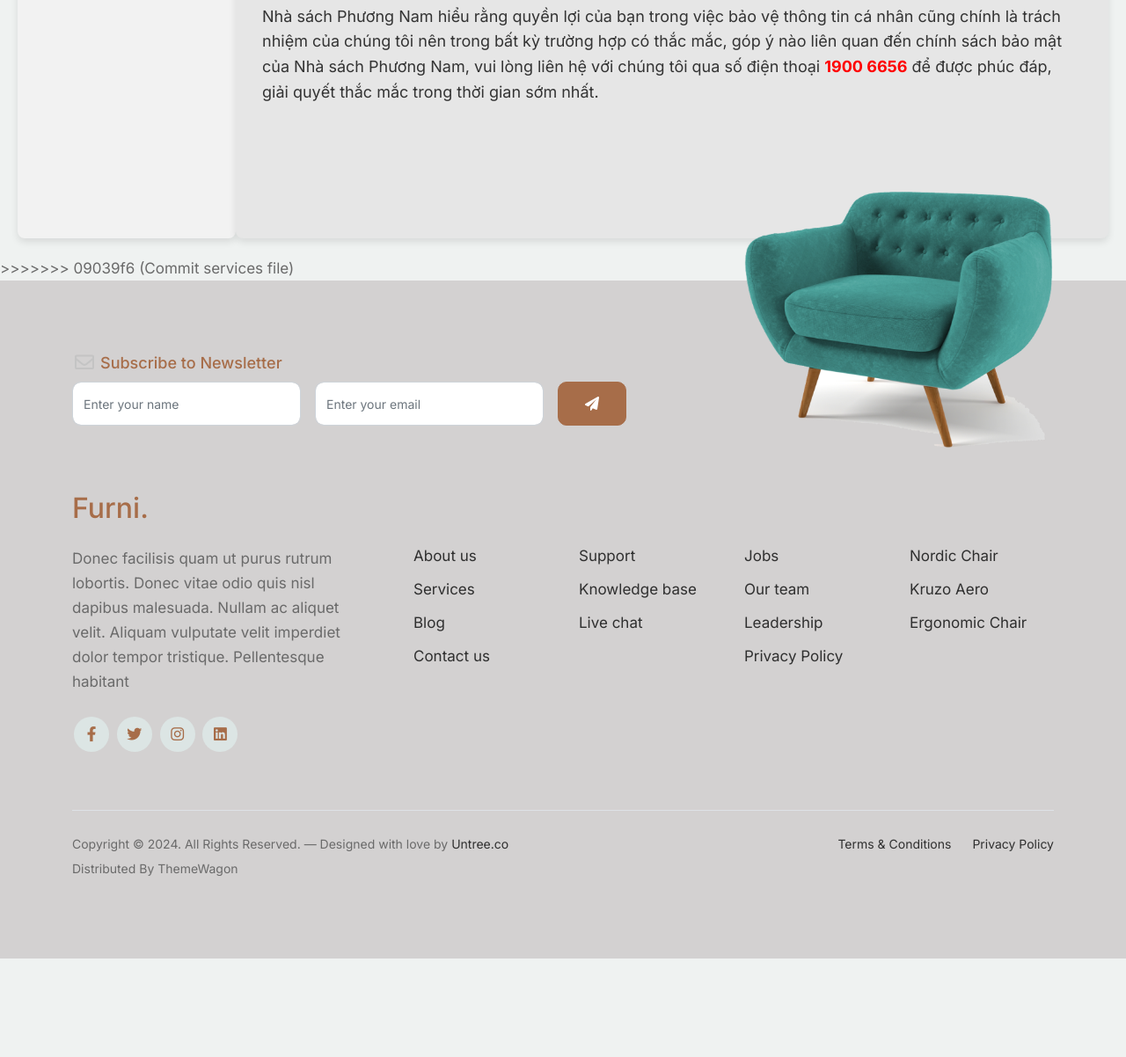
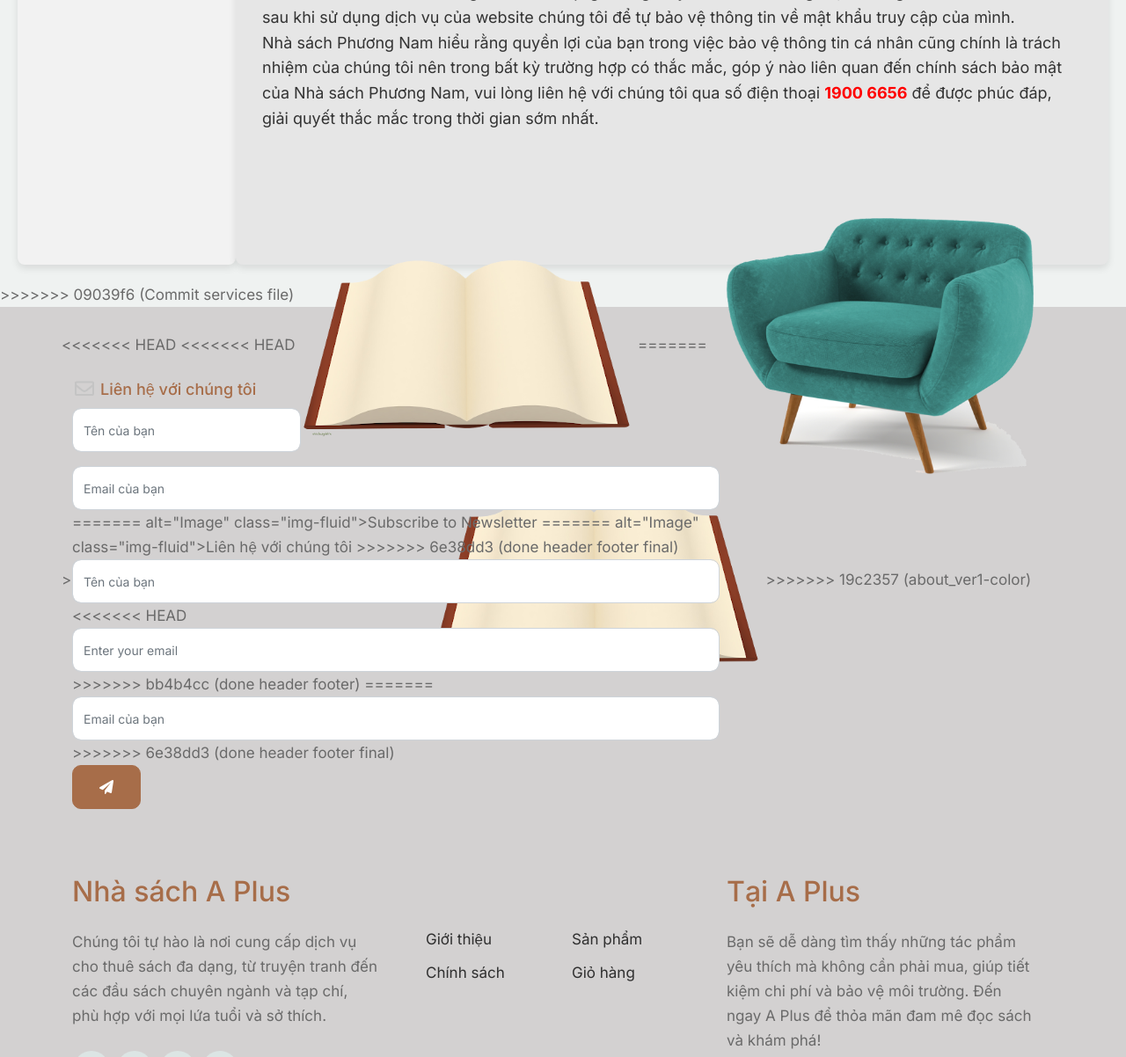
Before and after one commit to tranlephuongtran/PTUD, a PHP site: page /services.php in a window 1280 px wide. Shown: the part 4161-5363 px from the top of the page at 88% size. Before the commit the page ends 5251 px from the top, so only its background shows below. Run offline with PHP 8.4, Linux system fonts and the light colour scheme.

Commit message:
change footer for Huy4

```diff
--- a/furni-1.0.0/services.php
+++ b/furni-1.0.0/services.php
@@ -434,119 +434,9 @@
 
 >>>>>>> 09039f6 (Commit services file)
 
-
-
-<!-- Start Footer Section -->
-<footer class="footer-section">
-	<div class="container relative">
-
-		<div class="sofa-img">
-			<img src="images/sofa.png" alt="Image" class="img-fluid">
-		</div>
-
-		<div class="row">
-			<div class="col-lg-8">
-				<div class="subscription-form">
-					<h3 class="d-flex align-items-center"><span class="me-1"><img src="images/envelope-outline.svg"
-								alt="Image" class="img-fluid"></span><span>Subscribe to Newsletter</span></h3>
-
-					<form action="#" class="row g-3">
-						<div class="col-auto">
-							<input type="text" class="form-control" placeholder="Enter your name">
-						</div>
-						<div class="col-auto">
-							<input type="email" class="form-control" placeholder="Enter your email">
-						</div>
-						<div class="col-auto">
-							<button class="btn btn-primary">
-								<span class="fa fa-paper-plane"></span>
-							</button>
-						</div>
-					</form>
-
-				</div>
-			</div>
-		</div>
-
-		<div class="row g-5 mb-5">
-			<div class="col-lg-4">
-				<div class="mb-4 footer-logo-wrap"><a href="#" class="footer-logo">Furni<span>.</span></a></div>
-				<p class="mb-4">Donec facilisis quam ut purus rutrum lobortis. Donec vitae odio quis nisl dapibus
-					malesuada. Nullam ac aliquet velit. Aliquam vulputate velit imperdiet dolor tempor tristique.
-					Pellentesque habitant</p>
-
-				<ul class="list-unstyled custom-social">
-					<li><a href="#"><span class="fa fa-brands fa-facebook-f"></span></a></li>
-					<li><a href="#"><span class="fa fa-brands fa-twitter"></span></a></li>
-					<li><a href="#"><span class="fa fa-brands fa-instagram"></span></a></li>
-					<li><a href="#"><span class="fa fa-brands fa-linkedin"></span></a></li>
-				</ul>
-			</div>
-
-			<div class="col-lg-8">
-				<div class="row links-wrap">
-					<div class="col-6 col-sm-6 col-md-3">
-						<ul class="list-unstyled">
-							<li><a href="#">About us</a></li>
-							<li><a href="#">Services</a></li>
-							<li><a href="#">Blog</a></li>
-							<li><a href="#">Contact us</a></li>
-						</ul>
-					</div>
-
-					<div class="col-6 col-sm-6 col-md-3">
-						<ul class="list-unstyled">
-							<li><a href="#">Support</a></li>
-							<li><a href="#">Knowledge base</a></li>
-							<li><a href="#">Live chat</a></li>
-						</ul>
-					</div>
-
-					<div class="col-6 col-sm-6 col-md-3">
-						<ul class="list-unstyled">
-							<li><a href="#">Jobs</a></li>
-							<li><a href="#">Our team</a></li>
-							<li><a href="#">Leadership</a></li>
-							<li><a href="#">Privacy Policy</a></li>
-						</ul>
-					</div>
-
-					<div class="col-6 col-sm-6 col-md-3">
-						<ul class="list-unstyled">
-							<li><a href="#">Nordic Chair</a></li>
-							<li><a href="#">Kruzo Aero</a></li>
-							<li><a href="#">Ergonomic Chair</a></li>
-						</ul>
-					</div>
-				</div>
-			</div>
-
-		</div>
-
-		<div class="border-top copyright">
-			<div class="row pt-4">
-				<div class="col-lg-6">
-					<p class="mb-2 text-center text-lg-start">Copyright &copy;
-						<script>document.write(new Date().getFullYear());</script>. All Rights Reserved. &mdash;
-						Designed with love by <a href="https://untree.co">Untree.co</a> Distributed By <a
-							hreff="https://themewagon.com">ThemeWagon</a>
-						<!-- License information: https://untree.co/license/ -->
-					</p>
-				</div>
-
-				<div class="col-lg-6 text-center text-lg-end">
-					<ul class="list-unstyled d-inline-flex ms-auto">
-						<li class="me-4"><a href="#">Terms &amp; Conditions</a></li>
-						<li><a href="#">Privacy Policy</a></li>
-					</ul>
-				</div>
-
-			</div>
-		</div>
-
-	</div>
-</footer>
-<!-- End Footer Section -->
+<?php
+include('footer.php')
+	?>
 
 
 <script src="js/bootstrap.bundle.min.js"></script>
```
